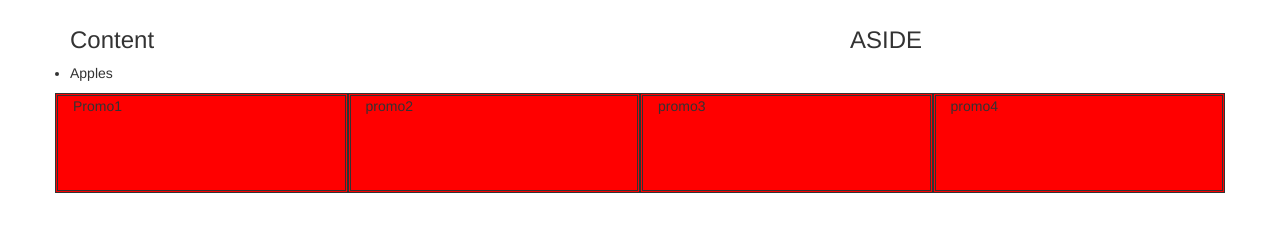
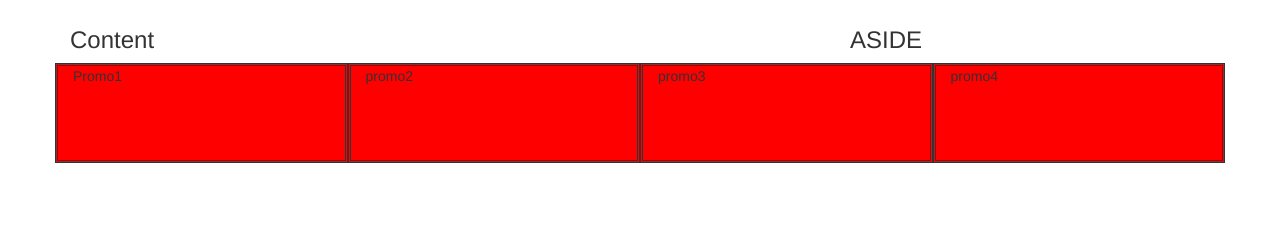
Before and after one commit to JPolm/DayTwoPractice, a plain HTML site: page index.html in a window 1280 px wide. Shown: the part 133-364 px from the top of the page. Drawn offline with nearby package versions, Linux system fonts and the light colour scheme; files whose address does not match are found by name.

Commit message:
third times the charm

```diff
--- a/index.html
+++ b/index.html
@@ -41,11 +41,7 @@
             <h3>ASIDE</h3>
           </aside>
         </div>
-      <div class="row">
-        <ul class="col-md-4">
-          <li>Apples</li>
-        </ul>
-      </div>
+
         <div class="row">
           <div class="col-md-3">Promo1</div>
           <div class="col-md-3">promo2</div>
```
